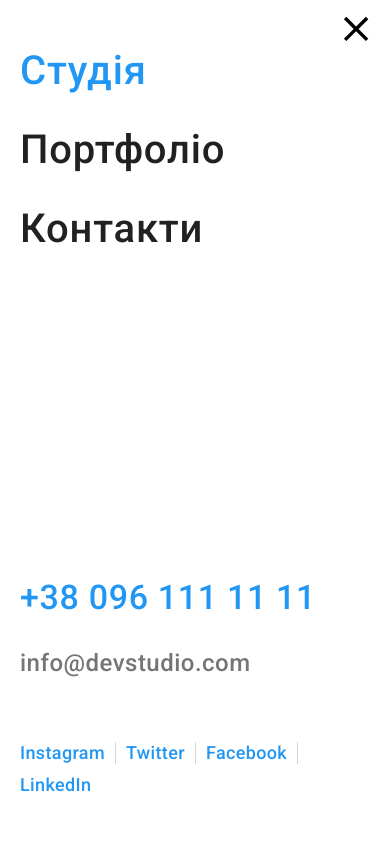
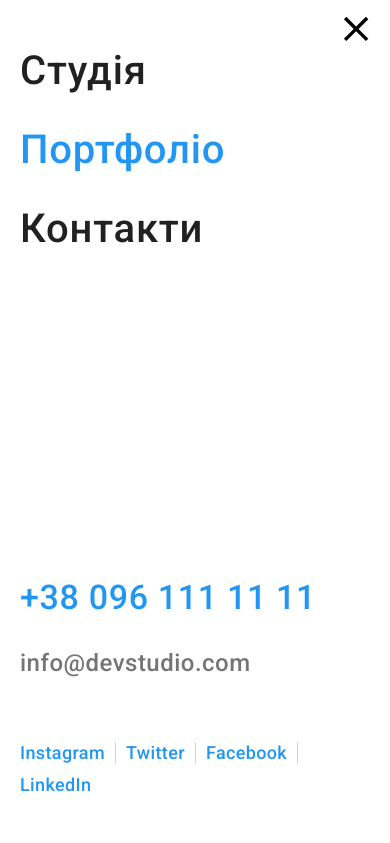
Before and after one commit to OrdDreamer/goit-markup-hw-08, a plain HTML site: page portfolio.html in a window 390 px wide. Both pictures are taken after a click on the button 360 px from the left and 30 px from the top of the page. Shown: the top 843 px of the page. Drawn offline with nearby package versions, Linux system fonts and the light colour scheme; files that its build step writes are made by us from their sources.

Commit message:
Fix portfolio mobile menu.

```diff
--- a/portfolio.html
+++ b/portfolio.html
@@ -80,10 +80,10 @@
           <nav class="mobile-menu__nav">
             <ul class="list">
               <li class="mobile-menu__item">
-                <a class="link mobile-menu__link current" href="index.html">Студія</a>
+                <a class="link mobile-menu__link" href="index.html">Студія</a>
               </li>
               <li class="mobile-menu__item">
-                <a class="link mobile-menu__link" href="portfolio.html">Портфоліо</a>
+                <a class="link mobile-menu__link current" href="portfolio.html">Портфоліо</a>
               </li>
               <li class="mobile-menu__item">
                 <a class="link mobile-menu__link" href="">Контакти</a>
```
